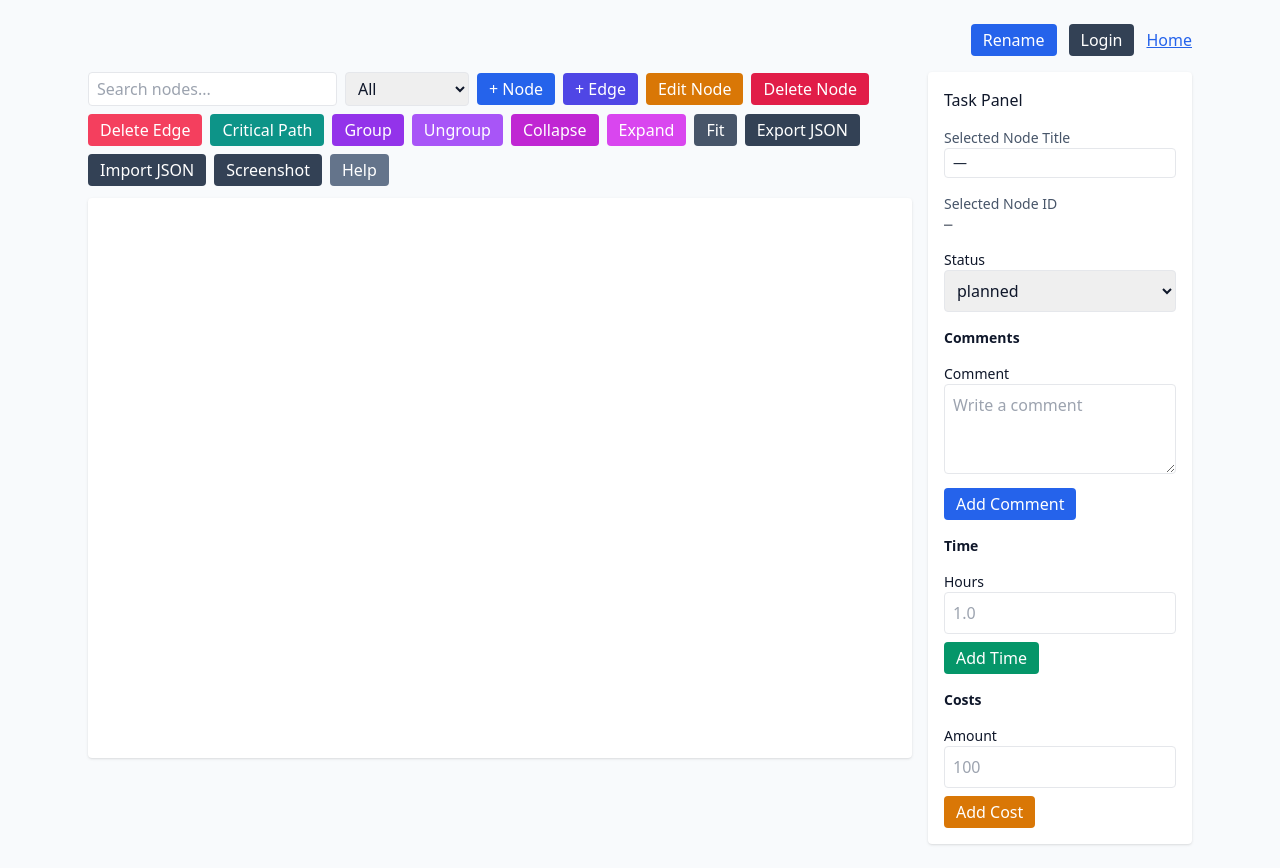
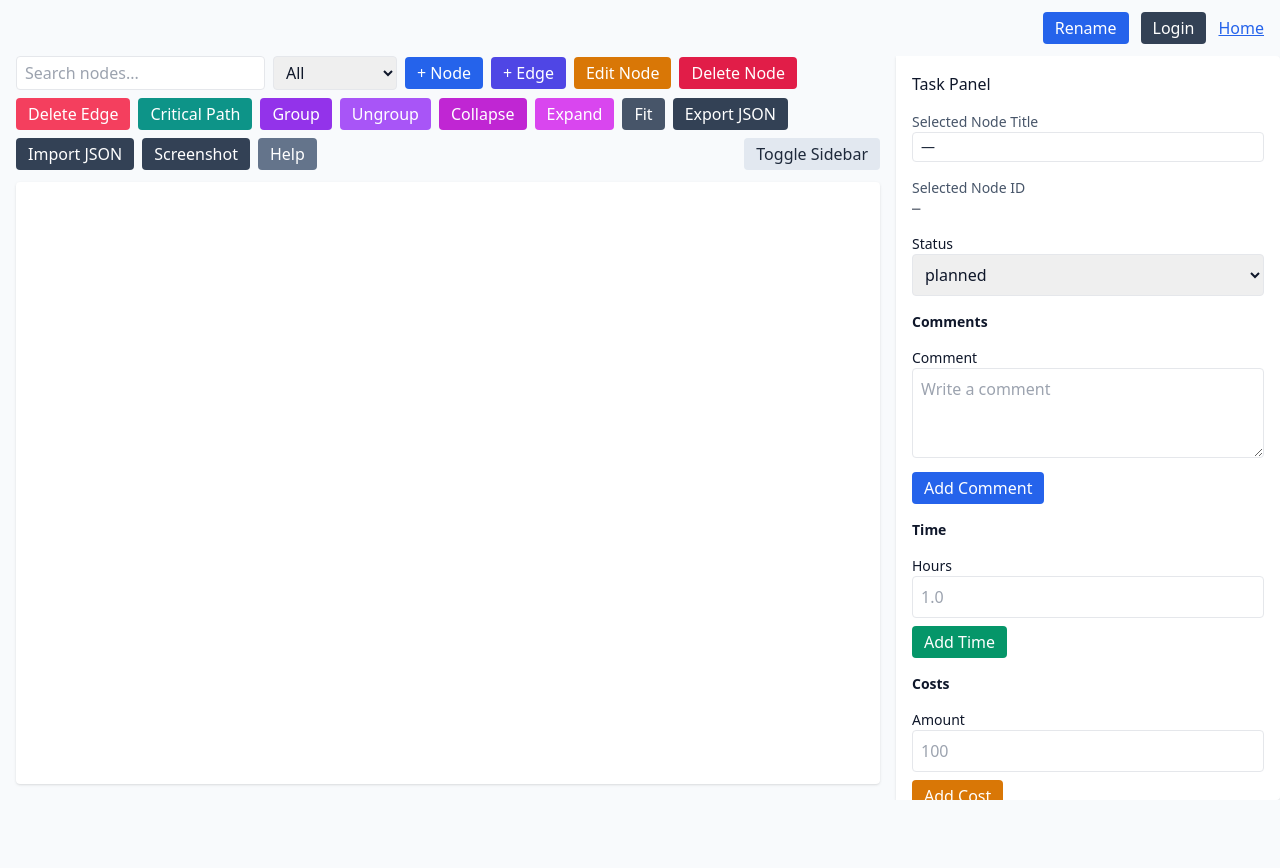
Before and after one commit to elimS2/graph-planner, a Flask app: template app/templates/project.html in a window 1280 px wide. After the commit the page ends 800 px from the top, so only its background shows below. Run offline with Flask 3, Linux system fonts and the light colour scheme; the template is opened without the code that fills it, so the values that code supplies are empty; some libraries are stand-ins or nearby versions.

Commit message:
feat: Update project page layout for full-height workspace and add toggle sidebar functionality with persisted state

```diff
--- a/app/templates/index.html
+++ b/app/templates/index.html
@@ -8,7 +8,7 @@
     <script src="https://cdn.tailwindcss.com"></script>
   </head>
   <body class="min-h-screen bg-slate-50 text-slate-900" x-data="projectsPage()" x-init="init()">
-    <div class="max-w-4xl mx-auto p-6 space-y-6">
+    <div class="max-w-6xl mx-auto p-6 space-y-6">
       <header class="flex items-center justify-between">
         <h1 class="text-2xl font-semibold">Graph Tracker</h1>
         <div class="flex items-center gap-3" id="authBox">
--- a/app/templates/project.html
+++ b/app/templates/project.html
@@ -8,8 +8,8 @@
     <script src="https://unpkg.com/cytoscape@3.28.1/dist/cytoscape.min.js"></script>
   </head>
   <body class="min-h-screen bg-slate-50 text-slate-900">
-    <div class="max-w-6xl mx-auto p-6 space-y-4">
-      <div class="flex items-center justify-between">
+    <div class="flex flex-col h-screen">
+      <div class="flex items-center justify-between px-4 py-3">
         <h1 class="text-2xl font-semibold">{{ project.name }}</h1>
         <div class="flex items-center gap-3">
           <button id="btnRenameProject" class="px-3 py-1 bg-blue-600 text-white rounded">Rename</button>
@@ -20,9 +20,9 @@
         </div>
       </div>
 
-      <div class="grid grid-cols-1 lg:grid-cols-4 gap-4">
-        <div class="lg:col-span-3">
-          <div class="mb-3 flex flex-wrap gap-2 items-center">
+      <div class="flex flex-1 overflow-hidden">
+        <div class="flex-1 flex flex-col min-w-0">
+          <div class="px-4 pb-3 flex flex-wrap gap-2 items-center">
             <input id="searchBox" type="text" placeholder="Search nodes..." class="border rounded px-2 py-1" />
             <select id="statusFilter" class="border rounded px-2 py-1">
               <option value="">All</option>
@@ -46,10 +46,11 @@
             <label class="px-3 py-1 bg-slate-700 text-white rounded cursor-pointer">Import JSON<input id="importInput" type="file" accept="application/json" class="hidden" /></label>
             <button id="btnScreenshot" class="px-3 py-1 bg-slate-700 text-white rounded">Screenshot</button>
             <button id="btnHelp" class="px-3 py-1 bg-slate-500 text-white rounded">Help</button>
+            <button id="btnToggleSidebar" class="ml-auto px-3 py-1 bg-slate-200 text-slate-800 rounded">Toggle Sidebar</button>
           </div>
-          <div id="cy" class="w-full h-[70vh] bg-white rounded shadow"></div>
+          <div id="cy" class="flex-1 min-h-0 bg-white rounded shadow mx-4 mb-4"></div>
         </div>
-        <aside class="lg:col-span-1 bg-white rounded shadow p-4 space-y-4">
+        <aside id="sidebar" class="w-96 bg-white rounded-l-none rounded shadow p-4 space-y-4 overflow-auto">
           <h2 class="font-medium">Task Panel</h2>
           <div>
             <label class="block text-sm text-slate-600">Selected Node Title</label>
@@ -609,6 +610,25 @@
         // Fit
         document.getElementById('btnFit').addEventListener('click', () => cy.fit());
 
+        // Toggle sidebar
+        const sidebar = document.getElementById('sidebar');
+        const toggleBtn = document.getElementById('btnToggleSidebar');
+        function applySidebarVisibility(){
+          const hidden = localStorage.getItem('sidebarHidden') === '1';
+          if (hidden) {
+            sidebar.style.display = 'none';
+          } else {
+            sidebar.style.display = '';
+          }
+          setTimeout(() => cy.resize(), 0);
+        }
+        toggleBtn.addEventListener('click', () => {
+          const hidden = localStorage.getItem('sidebarHidden') === '1';
+          localStorage.setItem('sidebarHidden', hidden ? '0' : '1');
+          applySidebarVisibility();
+        });
+        applySidebarVisibility();
+
         // Keyboard shortcuts
         document.addEventListener('keydown', (e) => {
           if (e.target && (e.target.tagName === 'INPUT' || e.target.tagName === 'TEXTAREA')) return;
```
Also changed, not shown: docs/features/graph-planner-roadmap.md (+2 -0 lines).
